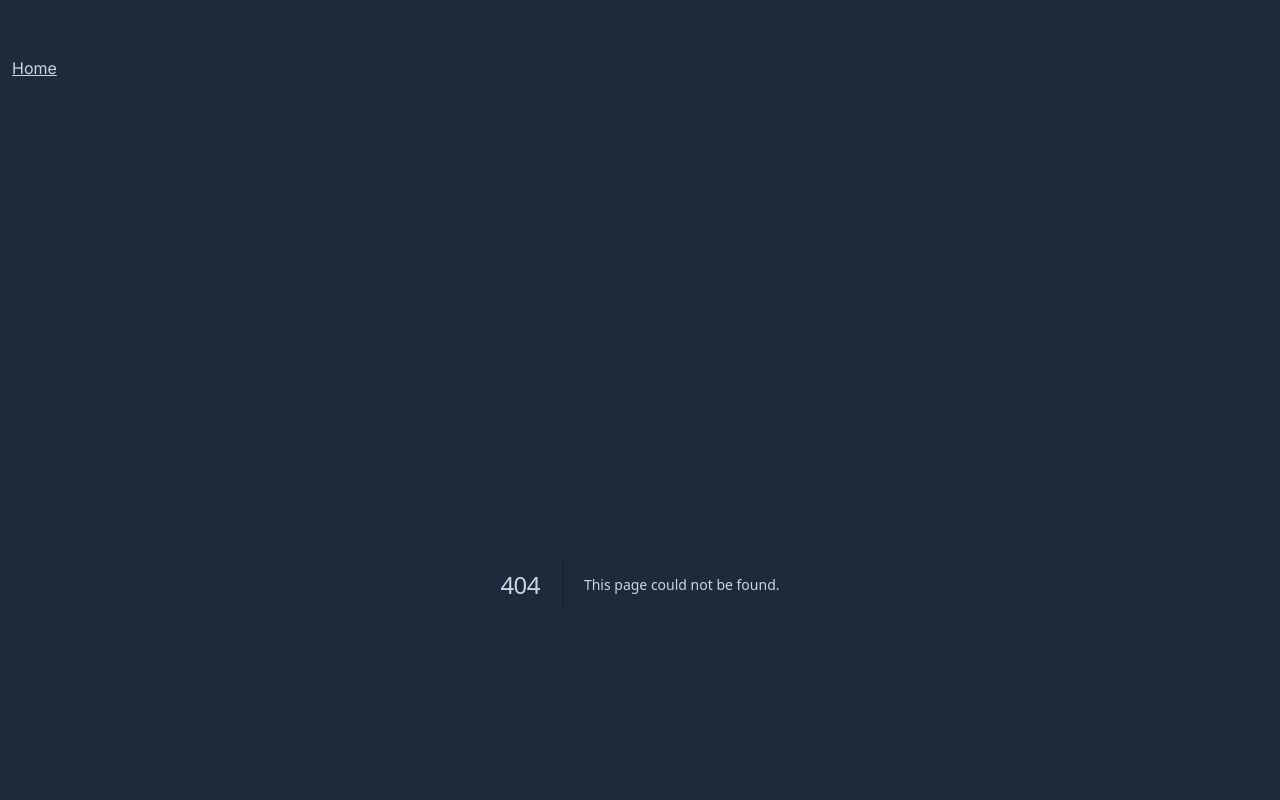
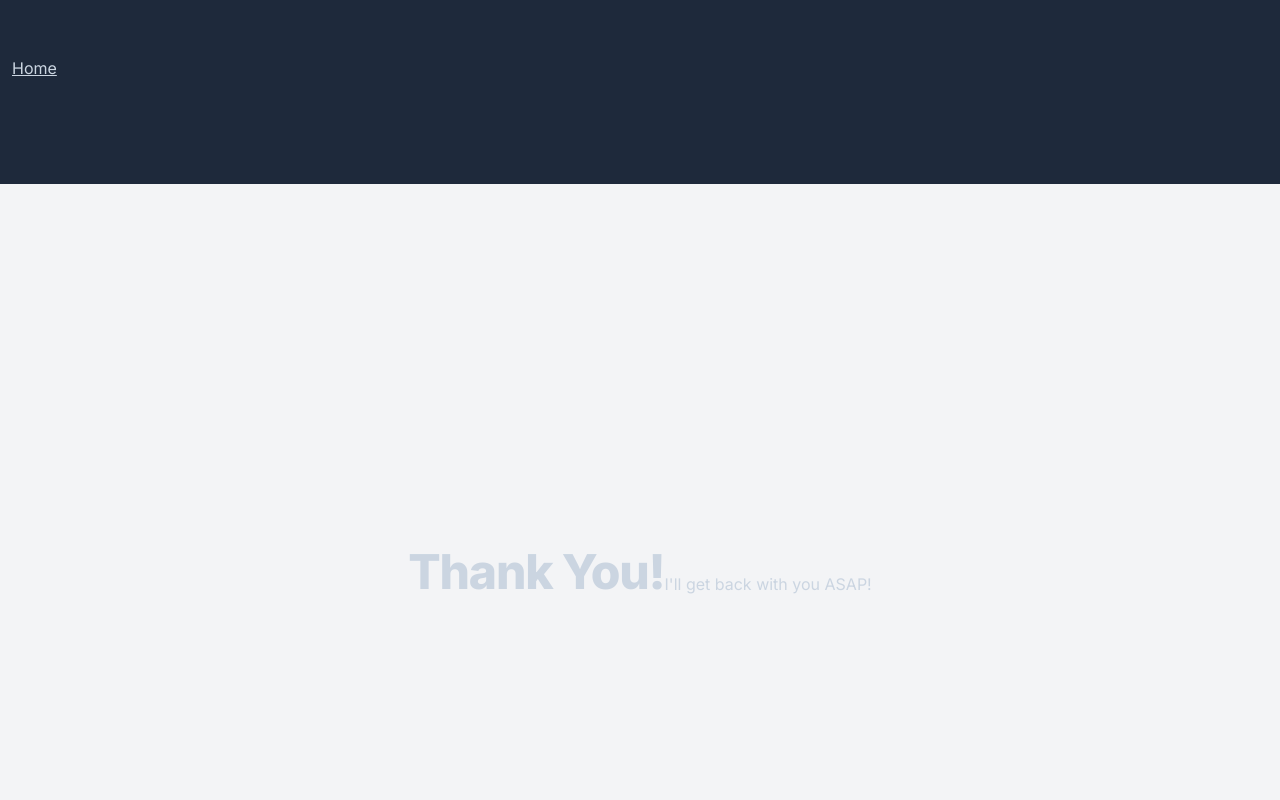
Before and after one commit to paularntz/paul_arntz_mixes, a Next.js app: page /thank-you in a window 1280 px wide. Before the commit this address had no page. Shown: the top 800 px of the page. Built offline with nearby package versions, Linux system fonts and the light colour scheme.

Commit message:
more contact form stuff

```diff
--- a/app/contact/page.jsx
+++ b/app/contact/page.jsx
@@ -36,6 +36,7 @@ export default function ContactPage() {
         netlify
       >
         <input type="hidden" name="form-name" value="contact" />
+        <input type="hidden" name="redirect" value="/thank-you" />
         <h2 className="text-2xl font-semibold text-center mb-6">Contact Us</h2>
         <div className="mb-4">
           <label className="block text-gray-700 text-sm font-bold mb-2" htmlFor="name">
--- /dev/null
+++ b/app/thank-you/page.jsx
@@ -0,0 +1,12 @@
+"use client";  // This directive tells Next.js to treat this as a Client Component
+
+import React, { useState } from "react";
+
+export default function ThankYou() {
+    return (
+    <div className="flex items-center justify-center min-h-screen bg-gray-100">
+      <h1>Thank You!</h1>
+      <h3>I'll get back with you ASAP!</h3>
+    </div>
+  );
+}
```
